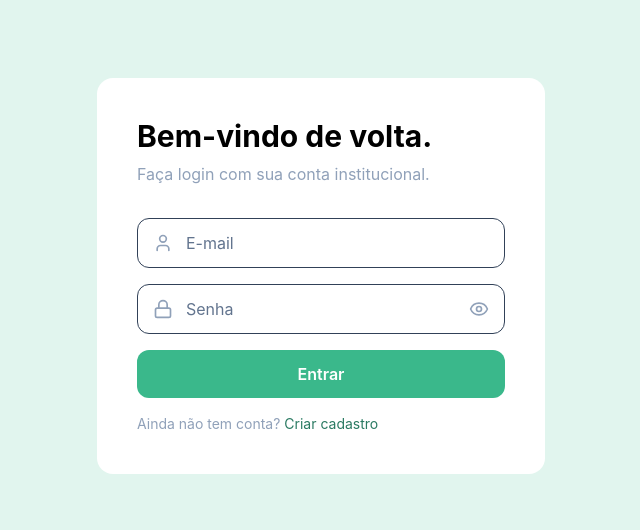
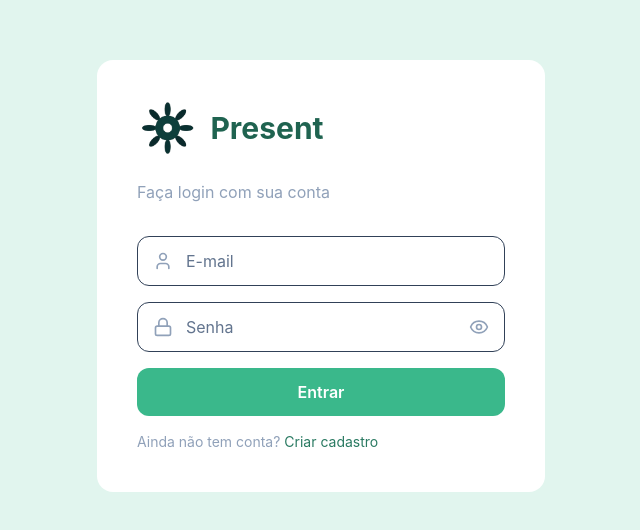
Before and after one commit to DavasKazuhiro/present, a React (Vite) app in the folder frontend/: page /login in a window 1280 px wide. Shown: the part 124-654 px from the top of the page, without its empty margins (319-959 px from the left). Built offline with nearby package versions, Linux system fonts and the light colour scheme; no server answers.

Commit message:
fix: logo oficial no login

```diff
--- a/frontend/src/pages/LoginPage.jsx
+++ b/frontend/src/pages/LoginPage.jsx
@@ -1,11 +1,15 @@
+import logo from '../assets/logo.png'
 import LoginForm from '../features/auth/LoginForm'
 
 export default function LoginPage() {
   return (
     <div className="min-h-screen bg-primary-50 flex items-center justify-center p-6">
       <div className="w-full max-w-md bg-neutral-0 p-10 rounded-xl">
-        <h1 className="text-black text-3xl font-bold mb-2">Bem-vindo de volta.</h1>
-        <p className="text-slate-400 mb-8">Faça login com sua conta institucional.</p>
+        <div className="flex items-center gap-3 mb-6">
+          <img src={logo} alt="Present logo" className="h-14" />
+          <span className="text-3xl font-bold text-primary-600">Present</span>
+        </div>
+        <p className="text-slate-400 mb-8">Faça login com sua conta</p>
 
         <LoginForm />
       </div>
```
Also changed, not shown: frontend/src/assets/logo.png (added).
